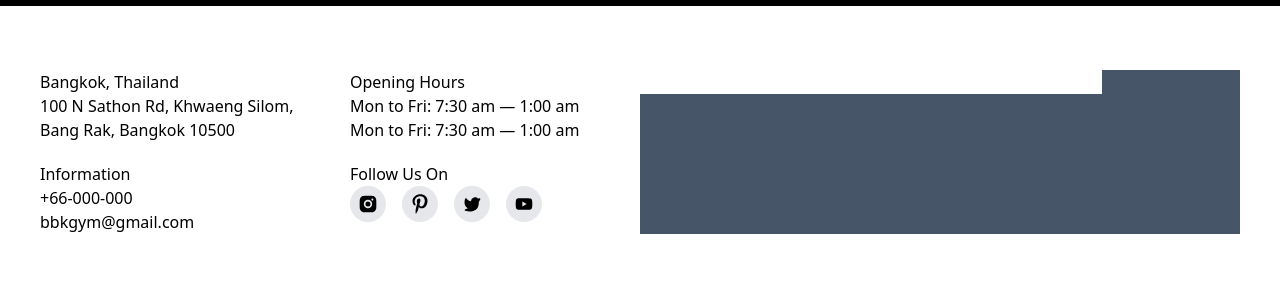
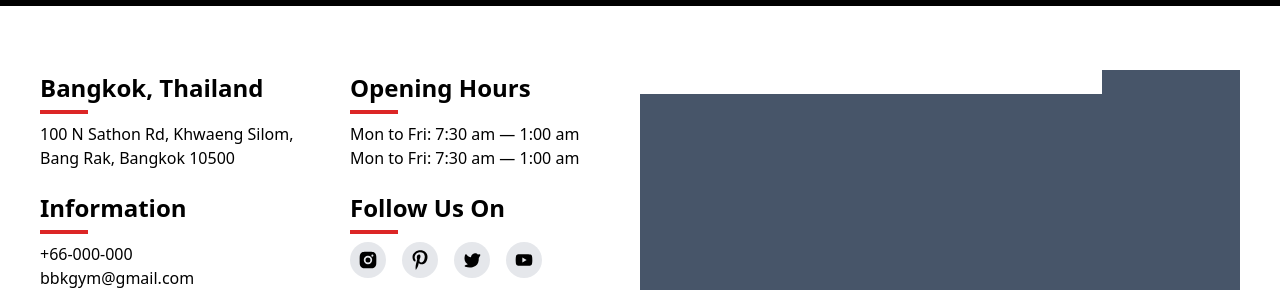
Before and after one commit to OnigiriKing/new-project, a React (Create React App) app: page /contact in a window 1280 px wide. Shown: the part 314-604 px from the top of the page. Built offline with nearby package versions, Linux system fonts and the light colour scheme.

Commit message:
contact-header class created

```diff
--- a/src/components/contactComp/ContactComp.jsx
+++ b/src/components/contactComp/ContactComp.jsx
@@ -16,14 +16,14 @@ export default function ContactComp() {
             <div class="grid gap-5 grid-cols-2">
               {/* 1 */}
               <div>
-                <h4>Bangkok, Thailand</h4>
+                <h4 class="contact-header">Bangkok, Thailand</h4>
                 <div>
                   <p>100 N Sathon Rd, Khwaeng Silom, Bang Rak, Bangkok 10500</p>
                 </div>
               </div>
               {/* 2 */}
               <div>
-                <h4>Opening Hours</h4>
+                <h4 class="contact-header">Opening Hours</h4>
                 <div>
                   <p>Mon to Fri: 7:30 am — 1:00 am</p>
                   <p>Mon to Fri: 7:30 am — 1:00 am</p>
@@ -31,7 +31,7 @@ export default function ContactComp() {
               </div>
               {/* 3 */}
               <div>
-                <h4>Information</h4>
+                <h4 class="contact-header">Information</h4>
                 <div>
                   <p>+66-000-000</p>
                   <p>bbkgym@gmail.com</p>
@@ -39,7 +39,7 @@ export default function ContactComp() {
               </div>
               {/* 4 */}
               <div>
-                <h4>Follow Us On</h4>
+                <h4 class="contact-header">Follow Us On</h4>
                 <div>
                   <Links />
                 </div>
--- a/src/style/costomClass.css
+++ b/src/style/costomClass.css
@@ -191,3 +191,21 @@
   bottom: 0;
   left: 0;
 }
+
+.contact-header {
+  font-weight: 600;
+  font-size: 1.5rem;
+  position: relative;
+  margin-bottom: 1rem;
+}
+
+.contact-header::after {
+  content: "";
+  width: 3rem;
+  height: 2px;
+  border: 2px solid #dc2626;
+  box-sizing: border-box;
+  bottom: -0.5rem;
+  left: 0rem;
+  position: absolute;
+}
```
